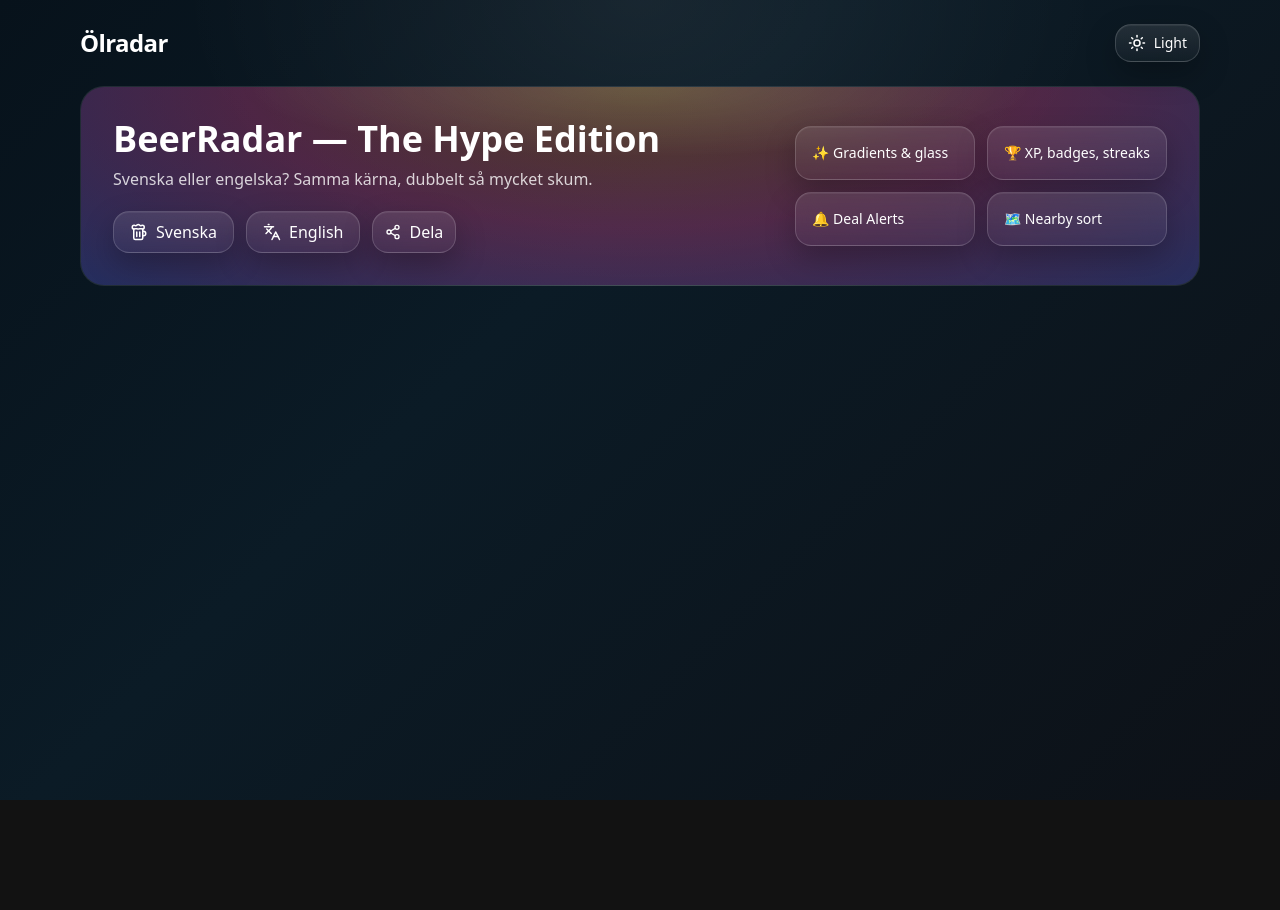
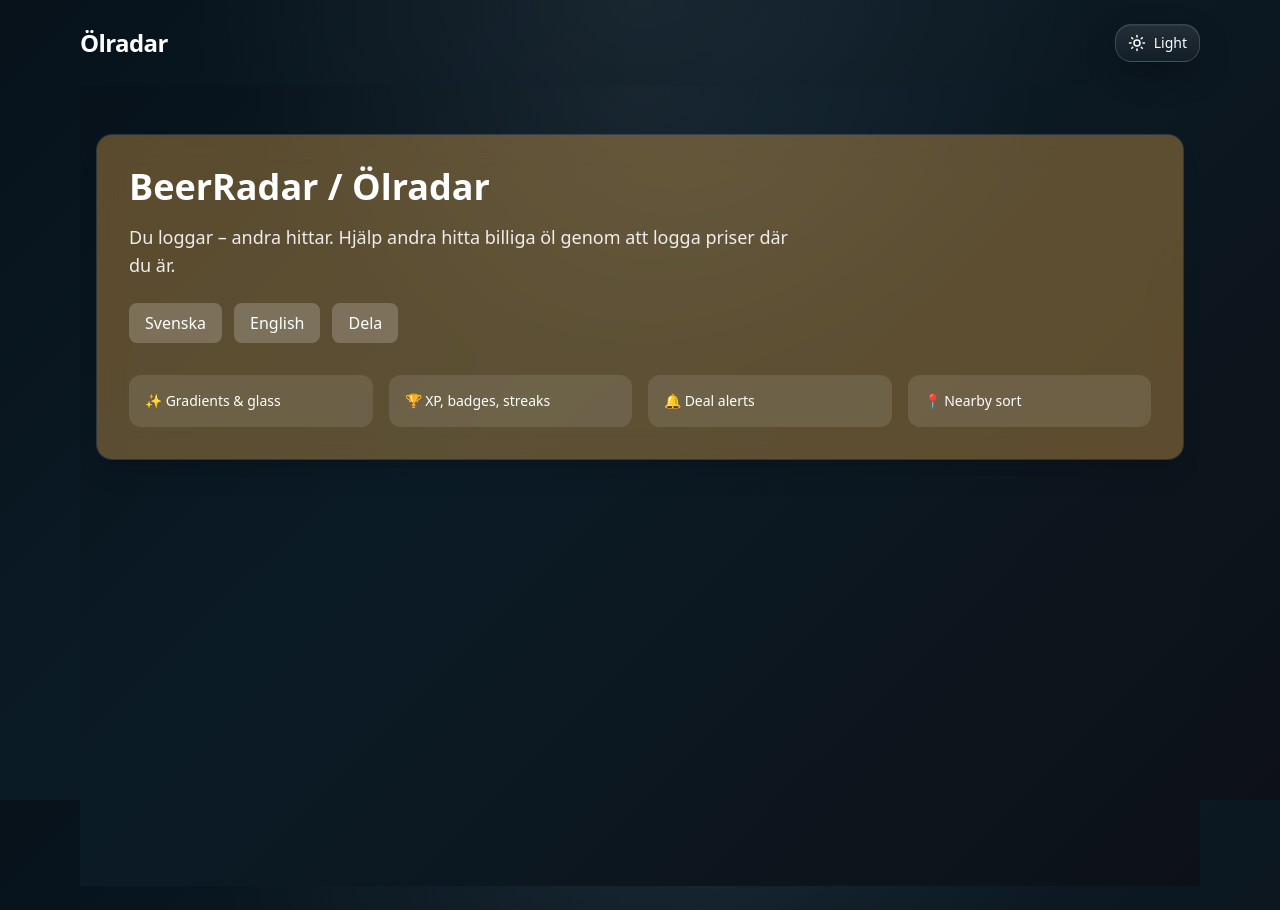
Before and after one commit to olradarsverige-ops/olradar.v5, a Next.js app: page / in a window 1280 px wide. Before the commit the page ends 800 px from the top, so only its background shows below. Built offline with nearby package versions, Linux system fonts and the light colour scheme.

Commit message:
Add files via upload

```diff
--- a/app/[lang]/page.tsx
+++ b/app/[lang]/page.tsx
@@ -1,10 +1,10 @@
+\
+// app/[lang]/page.tsx
 'use client';
 
 import React, { useCallback, useEffect, useMemo, useRef, useState } from 'react';
 import { useParams } from 'next/navigation';
 import Image from 'next/image';
-
-// relative imports only (no "@/")
 import { supabase } from '../../lib/supabaseClient';
 import { FadeIn, Chip, BellButton, ShareButton } from '../../components/ui';
 import { MapPin, Camera, Star, Plus, Beer, ChevronDown } from 'lucide-react';
@@ -12,55 +12,22 @@ import { isHappyHourNow } from '../../lib/game';
 import { fireConfetti } from '../../components/confetti';
 import { CITY_COORDS, CityKey } from '../../lib/cities';
 
-/** Types */
-type Venue = {
-  id: string;
-  name: string;
-  address: string;
-  city: string;
-  country?: string;
-  lat: number;
-  lng: number;
-  open_now?: boolean | null;
-  hours?: any;
-};
-
-type Deal = {
-  id: string;
-  price_sek: number | null;
-  price_original: number | null;
-  currency: string | null;
-  rating: number | null;
-  user_id: string | null;
-  photo_url: string | null;
-  created_at: string;
-  venue_id: string;
-  beer_id: string | null;
-  beer?: { name: string; style: string | null; abv: number | null } | null;
-};
-
+type Venue = { id:string; name:string; address:string; city:string; country?:string; lat:number; lng:number; open_now?:boolean|null; hours?:any; };
+type Deal = { id:string; price_sek:number|null; price_original:number|null; currency:string|null; rating:number|null; user_id:string|null; photo_url:string|null; created_at:string; venue_id:string; beer_id:string|null; beer?: { name:string; style:string|null; abv:number|null } | null; };
 type NearbyItem = { venue: Venue; deal: Deal | null; distance?: number };
 
-/** Constants */
-const cities: CityKey[] = ['Helsingborg', 'Stockholm', 'Göteborg', 'Malmö'];
-const beerStyles = ['Lager','IPA','APA','DIPA','NEIPA','Pilsner','Porter','Stout','Sour','Wheat','Belgian Ale','Brown Ale','Red Ale','Pale Ale','Kölsch','Vienna Lager'] as const;
-
-/** Helpers */
 function swedenNow(): Date {
   try {
     const fmt = new Intl.DateTimeFormat('sv-SE', { timeZone: 'Europe/Stockholm', hour12: false, year:'numeric', month:'2-digit', day:'2-digit', hour:'2-digit', minute:'2-digit', second:'2-digit'});
     const parts = fmt.formatToParts(new Date()).reduce<Record<string,string>>((acc,p)=>{acc[p.type]=p.value;return acc;},{});
     return new Date(`${parts.year}-${parts.month}-${parts.day}T${parts.hour}:${parts.minute}:${parts.second}`);
-  } catch {
-    return new Date();
+  } catch { return new Date(); }
 }
-}
-
 function isOpenNowFromHours(hours:any): boolean | null {
   if (!hours) return null;
   try {
     const now = swedenNow();
-    const day = now.getDay(); // 0-6
+    const day = now.getDay();
     const map:any = {0:'sun',1:'mon',2:'tue',3:'wed',4:'thu',5:'fri',6:'sat'};
     const key = map[day];
     const ranges = hours[key] || hours[key?.toUpperCase?.()] || hours[key?.toLowerCase?.()];
@@ -78,10 +45,30 @@ function isOpenNowFromHours(hours:any): boolean | null {
   } catch { return null; }
 }
 
-/** Accessible, minimal custom select for Sortering */
-function SortSelect({
-  value, onChange, t
-}: { value: 'standard'|'cheap'|'nearby'; onChange: (v:'standard'|'cheap'|'nearby')=>void; t:(sv:string,en:string)=>string }) {
+function useIsMobilePicker() {
+  const [mobile, setMobile] = useState(false);
+  useEffect(() => {
+    try {
+      const ua = navigator.userAgent || '';
+      const isiOS = /iPad|iPhone|iPod/.test(ua) || (navigator.platform === 'MacIntel' && (navigator as any).maxTouchPoints > 1);
+      const smallScreen = window.matchMedia && window.matchMedia('(max-width: 768px)').matches;
+      setMobile(isiOS || smallScreen);
+    } catch {
+      setMobile(false);
+    }
+  }, []);
+  return mobile;
+}
+
+const BEER_STYLES = [
+  'Lager','Pilsner','Helles','Kellerbier','Märzen','Vienna Lager','Kölsch',
+  'Pale Ale','APA','IPA','Session IPA','West Coast IPA','NEIPA','DIPA','TIPA',
+  'Amber Ale','Red Ale','Brown Ale','Scotch Ale','Porter','Stout','Dry Stout','Milk Stout','Imperial Stout',
+  'Wheat','Hefeweizen','Witbier','Saison','Farmhouse','Belgian Blonde','Belgian Dubbel','Belgian Tripel','Belgian Strong Ale',
+  'Bock','Doppelbock','Barleywine','Sour','Gose','Berliner Weisse','Lambic','Gueuze','Flanders Red','Gluten-Free','Non-Alcoholic'
+] as const;
+
+function SortSelect({ value, onChange, t }:{ value:'standard'|'cheap'|'nearby'; onChange:(v:'standard'|'cheap'|'nearby')=>void; t:(sv:string,en:string)=>string }) {
   const [open,setOpen]=useState(false);
   const ref = useRef<HTMLDivElement|null>(null);
   useEffect(()=>{
@@ -112,15 +99,31 @@ function SortSelect({
   );
 }
 
-/** Page */
+function BeerStylePicker({ name, value, onChange, t }:{ name:string; value:string; onChange:(v:string)=>void; t:(sv:string,en:string)=>string }) {
+  const mobile = useIsMobilePicker();
+  if (mobile) {
+    return (
+      <select name={name} value={value} onChange={(e)=>onChange(e.target.value)} className="card-select w-full">
+        <option value="">{t('Välj stil','Choose style')}</option>
+        {BEER_STYLES.map((s)=> <option key={s} value={s}>{s}</option>)}
+      </select>
+    );
+  }
+  return (
+    <>
+      <input name={name} value={value} onChange={(e)=>onChange(e.target.value)} list="beer-style-list" placeholder={t('Välj eller skriv…','Choose or type…')} className="input" />
+      <datalist id="beer-style-list">{BEER_STYLES.map((s)=> <option key={s} value={s} />)}</datalist>
+    </>
+  );
+}
+
 export default function LangPage() {
   const params = useParams<{ lang: string }>();
   const lang = ((params && (params as any).lang) || 'sv') as 'sv' | 'en';
   const t = (sv: string, en: string) => (lang === 'sv' ? sv : en);
 
-  // City with persistence
   const [city, setCity] = useState<CityKey>('Helsingborg');
-  useEffect(() => { try { const s = localStorage.getItem('olradar.city'); if (s && (cities as readonly string[]).includes(s)) setCity(s as CityKey); } catch {} }, []);
+  useEffect(() => { try { const s = localStorage.getItem('olradar.city'); if (s && (['Helsingborg','Stockholm','Göteborg','Malmö'] as const).includes(s as any)) setCity(s as CityKey); } catch {} }, []);
   useEffect(() => { try { localStorage.setItem('olradar.city', city); } catch {} }, [city]);
 
   const [q, setQ] = useState<string>('');
@@ -128,20 +131,16 @@ export default function LangPage() {
   const [items, setItems] = useState<NearbyItem[]>([]);
   const [pos, setPos] = useState<{ lat: number; lng: number } | null>(null);
 
-  // Modal & form refs
   const modalRef = useRef<HTMLDialogElement | null>(null);
   const formRef = useRef<HTMLFormElement | null>(null);
   const venueInputRef = useRef<HTMLInputElement | null>(null);
   const beerNameRef = useRef<HTMLInputElement | null>(null);
 
-  // Autocomplete lists
   const [venueOptions, setVenueOptions] = useState<string[]>([]);
-
-  // Optimistic marker
+  const [beerStyle, setBeerStyle] = useState<string>('');
   const [justLogged, setJustLogged] = useState<{ venue: string; price: number; style?: string; rating?: number } | null>(null);
   useEffect(()=>{ if(!justLogged) return; const id=window.setTimeout(()=>setJustLogged(null), 12000); return ()=>clearTimeout(id); },[justLogged]);
 
-  // Geoposition → fallback to city coords
   useEffect(() => {
     let canceled = false;
     const fallback = () => { if (!canceled) setPos(CITY_COORDS[city]); };
@@ -154,7 +153,6 @@ export default function LangPage() {
     return () => { canceled = true; };
   }, [city]);
 
-  // Fetchers
   const fetchNearby = useCallback(async (cacheBust=false) => {
     const qs = cacheBust ? `&_=${Date.now()}` : '';
     const res = await fetch(`/api/nearby?city=${encodeURIComponent(city)}&sort=${sort}${qs}`);
@@ -170,7 +168,6 @@ export default function LangPage() {
 
   useEffect(() => { fetchNearby(); }, [fetchNearby]);
 
-  // Distances
   const itemsWithDistance = useMemo(() => {
     if (!pos) return items;
     const d = (a: { lat: number; lng: number }, b: { lat: number; lng: number }) => {
@@ -185,7 +182,6 @@ export default function LangPage() {
     return items.map((it) => ({ ...it, distance: d(pos, { lat: it.venue.lat, lng: it.venue.lng }) }));
   }, [items, pos]);
 
-  // Query + sort
   const filtered = itemsWithDistance
     .filter((it) => {
       if (!q) return true;
@@ -204,7 +200,6 @@ export default function LangPage() {
       return 0;
     });
 
-  // Modal controls
   function openModal(prefillVenue?: string) {
     const el = modalRef.current; if (!el) return;
     const anyEl: any = el as any;
@@ -222,7 +217,6 @@ export default function LangPage() {
     else { el.removeAttribute('open'); }
   }
 
-  // Submit log
   async function onSubmit(e: React.FormEvent<HTMLFormElement>) {
     e.preventDefault();
     const form = formRef.current; if (!form) return;
@@ -249,22 +243,35 @@ export default function LangPage() {
   return (
     <main className="space-y-6">
       <FadeIn>
-        <div className="flex flex-col md:flex-row gap-3 items-stretch md:items-center justify-between">
-          <div>
-            <h2 className="text-2xl font-semibold">{t('Hitta ölfynd', 'Find beer deals')}</h2>
-            <p className="text-white/80">{t('Snabb, snygg och mobilvänlig.', 'Fast, pretty and mobile-first.')}</p>
+        <section className="relative rounded-2xl border border-white/10 bg-white/[.04] overflow-hidden">
+          <div className="grid lg:grid-cols-2 gap-6 items-center p-5 sm:p-6 lg:p-8">
+            <div className="relative z-10">
+              <div className="inline-flex items-center gap-2 px-3 py-1.5 rounded-full bg-white/10 text-white/90 text-sm mb-3">
+                <span className="font-medium">Ölradar / BeerRadar</span>
               </div>
-          <div className="flex flex-wrap gap-2">
+              <h2 className="text-2xl sm:text-3xl lg:text-4xl font-semibold tracking-tight">
+                {t('Du loggar – andra hittar.', 'You log – others find.')}
+              </h2>
+              <p className="mt-2 text-white/80 max-w-xl">
+                {t('Logga ölen där du är. Hjälp andra att hitta bra priser. Tillsammans håller vi kartan levande.',
+                   'Log the beer where you are. Help others find good prices. Together we keep the map alive.')}
+              </p>
+              <div className="mt-5 flex flex-wrap gap-2">
                 <BellButton onClick={() => {
                   try { if (typeof Notification !== 'undefined') { Notification.requestPermission().then(() => alert(t('Jag pingar när ett fynd dyker upp.', 'I will ping you when a new deal appears.'))); } } catch {}
                 }}/>
                 <ShareButton title="Ölradar" text={t('Kolla denna ölradar!', 'Check out this beer radar!')} />
-            {/* Floating amber CTA */}
                 <button type="button" className="btn-primary fab" onClick={() => openModal()}>
                   <Plus size={18} /> {t('Logga öl', 'Log beer')}
                 </button>
               </div>
             </div>
+            <div className="relative aspect-[16/9] lg:aspect-[7/5] rounded-xl overflow-hidden border border-white/10">
+              <Image src="/images/beer-radar-hero.png" alt="Ölradar / BeerRadar" fill sizes="(max-width:1024px) 100vw, 50vw" priority className="object-cover" />
+              <div className="pointer-events-none absolute inset-0 bg-gradient-to-tr from-black/20 via-transparent to-white/5" />
+            </div>
+          </div>
+        </section>
       </FadeIn>
 
       <FadeIn delay={0.05}>
@@ -276,7 +283,7 @@ export default function LangPage() {
           <div>
             <label className="label">{t('Stad', 'City')}</label>
             <input list="city-list" className="input" value={city} onChange={(e) => setCity(e.target.value as CityKey)} />
-            <datalist id="city-list">{cities.map((c) => <option key={c} value={c} />)}</datalist>
+            <datalist id="city-list">{(['Helsingborg','Stockholm','Göteborg','Malmö'] as const).map((c) => <option key={c} value={c} />)}</datalist>
           </div>
           <div>
             <label className="label">{t('Sortering', 'Sort')}</label>
@@ -291,7 +298,7 @@ export default function LangPage() {
             const optimistic = justLogged && justLogged.venue.toLowerCase() === venue.name.toLowerCase();
             const priceNum = optimistic ? justLogged!.price : (deal && typeof deal.price_sek === 'number' ? (deal.price_sek as number) : null);
             const computedOpen = isOpenNowFromHours(venue.hours);
-            const showOpen = computedOpen === true; // only show when certain
+            const showOpen = computedOpen === true;
             const happy = isHappyHourNow(venue.hours) || (priceNum !== null ? priceNum : 999) <= 39;
 
             return (
@@ -303,10 +310,10 @@ export default function LangPage() {
                   <div className="flex-1">
                     <div className="flex items-center gap-2 flex-wrap">
                       <h3 className="font-semibold">{venue.name}</h3>
-                      {showOpen && <Chip>🟢 {t('Öppet', 'Open')}</Chip>}
-                      {typeof distance === 'number' && <Chip>🗺️ {distance.toFixed(1)} km</Chip>}
-                      {happy && <Chip>⚡ {t('Happy Hour', 'Happy Hour')}</Chip>}
-                      {optimistic && <Chip>✨ {t('Ny logg','New log')}</Chip>}
+                      {showOpen && <span className="inline-flex px-2 py-0.5 rounded-full bg-emerald-500/20 text-emerald-300 text-xs">🟢 {t('Öppet', 'Open')}</span>}
+                      {typeof distance === 'number' && <span className="inline-flex px-2 py-0.5 rounded-full bg-white/10 text-white/80 text-xs">🗺️ {distance.toFixed(1)} km</span>}
+                      {happy && <span className="inline-flex px-2 py-0.5 rounded-full bg-amber-500/20 text-amber-200 text-xs">⚡ {t('Happy Hour', 'Happy Hour')}</span>}
+                      {optimistic && <span className="inline-flex px-2 py-0.5 rounded-full bg-fuchsia-500/20 text-fuchsia-200 text-xs">✨ {t('Ny logg','New log')}</span>}
                     </div>
                     <p className="text-white/85 text-sm flex items-center gap-1 mt-1"><MapPin size={14} /> {venue.address}, {venue.city}</p>
                     <div className="mt-3 flex items-center gap-3">
@@ -324,7 +331,6 @@ export default function LangPage() {
         </section>
       </FadeIn>
 
-      {/* Modal for logging */}
       <dialog id="log-modal" ref={modalRef} className="backdrop:bg-black/50 rounded-2xl p-0">
         <form ref={formRef} onSubmit={onSubmit} action="/api/log" method="post" encType="multipart/form-data" className="modal-surface w-[min(640px,95vw)]">
           <div className="modal-header">
@@ -344,8 +350,7 @@ export default function LangPage() {
               </div>
               <div>
                 <label className="label">{t('Stil','Style')}</label>
-                <input name="beer_style" list="beer-style-list" placeholder={t('Välj eller skriv…','Choose or type…')} className="input"/>
-                <datalist id="beer-style-list">{beerStyles.map((s) => <option key={s} value={s} />)}</datalist>
+                <BeerStylePicker name="beer_style" value={beerStyle} onChange={setBeerStyle} t={t} />
               </div>
             </div>
             <div className="grid grid-cols-1 md:grid-cols-3 gap-3">
--- a/app/page.tsx
+++ b/app/page.tsx
@@ -1,37 +1,34 @@
-'use client'
-import Link from 'next/link'
-import { FadeIn, HypeCard, ShareButton } from '../components/ui'
-import { Beer, Languages } from 'lucide-react'
+// app/page.tsx
+import Image from "next/image";
+import Link from "next/link";
 
-export default function Page(){
+export default function Home() {
   return (
-    <main className="space-y-8">
-      <FadeIn>
-        <div className="relative overflow-hidden rounded-3xl p-8 border border-white/10 bg-radial">
-          <div className="absolute inset-0 -z-10 opacity-30 bg-[radial-gradient(ellipse_at_top,_var(--tw-gradient-stops))] from-amber-600 via-pink-500 to-indigo-500"></div>
-          <div className="flex flex-col md:flex-row items-start md:items-center gap-6 justify-between">
-            <div>
-              <h2 className="text-4xl font-bold">BeerRadar — The Hype Edition</h2>
-              <p className="text-white/80 mt-2">Svenska eller engelska? Samma kärna, dubbelt så mycket skum.</p>
-              <div className="flex gap-3 mt-5">
-                <Link href="/sv" className="card-glass px-4 py-2 hover:scale-[1.02] transition inline-flex items-center gap-2">
-                  <Beer size={18}/> Svenska
-                </Link>
-                <Link href="/en" className="card-glass px-4 py-2 hover:scale-[1.02] transition inline-flex items-center gap-2">
-                  <Languages size={18}/> English
-                </Link>
-                <ShareButton title="Ölradar" text="Kolla denna ölradar!"/>
-              </div>
+    <main className="min-h-screen gradient-bg text-white">
+      <section className="max-w-6xl mx-auto px-4 py-12">
+        <div className="rounded-2xl p-8 backdrop-blur-lg bg-white/5 border border-white/10 shadow-xl relative overflow-hidden">
+          <div className="absolute inset-0 opacity-30">
+            <Image src="/images/beer-radar-hero.png" alt="BeerRadar hero" fill style={{ objectFit: "cover" }} priority />
+          </div>
+          <div className="relative z-10">
+            <h1 className="text-4xl font-bold mb-4">BeerRadar / Ölradar</h1>
+            <p className="text-lg opacity-90 max-w-2xl mb-6">
+              Du loggar – andra hittar. Hjälp andra hitta billiga öl genom att logga priser där du är.
+            </p>
+            <div className="flex flex-wrap gap-3 mb-8">
+              <Link href="/sv" className="px-4 py-2 rounded-lg bg-white/20 hover:bg-white/30 transition">Svenska</Link>
+              <Link href="/en" className="px-4 py-2 rounded-lg bg-white/20 hover:bg-white/30 transition">English</Link>
+              <button onClick={() => navigator.share?.({ title: "Ölradar", url: typeof window !== 'undefined' ? window.location.href : '/' })} className="px-4 py-2 rounded-lg bg-white/20 hover:bg-white/30 transition">Dela</button>
             </div>
-            <div className="grid grid-cols-2 gap-3 w-full md:w-auto">
-              <HypeCard><div className="text-sm">✨ Gradients & glass</div></HypeCard>
-              <HypeCard><div className="text-sm">🏆 XP, badges, streaks</div></HypeCard>
-              <HypeCard><div className="text-sm">🔔 Deal Alerts</div></HypeCard>
-              <HypeCard><div className="text-sm">🗺️ Nearby sort</div></HypeCard>
+            <div className="grid grid-cols-2 md:grid-cols-4 gap-4">
+              <div className="p-4 bg-white/10 rounded-xl text-sm">✨ Gradients & glass</div>
+              <div className="p-4 bg-white/10 rounded-xl text-sm">🏆 XP, badges, streaks</div>
+              <div className="p-4 bg-white/10 rounded-xl text-sm">🔔 Deal alerts</div>
+              <div className="p-4 bg-white/10 rounded-xl text-sm">📍 Nearby sort</div>
             </div>
           </div>
         </div>
-      </FadeIn>
+      </section>
     </main>
-  )
+  );
 }
```
Also changed, not shown: public/images/beer-radar-hero.png. Lines whose indentation alone changed are shown as unchanged.
